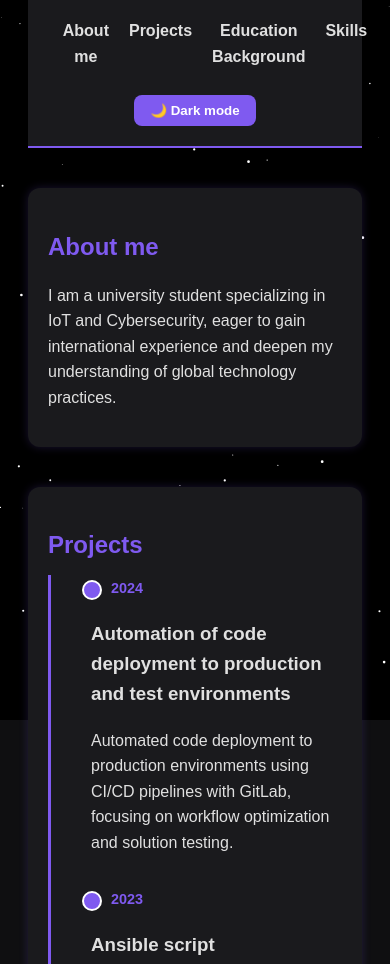
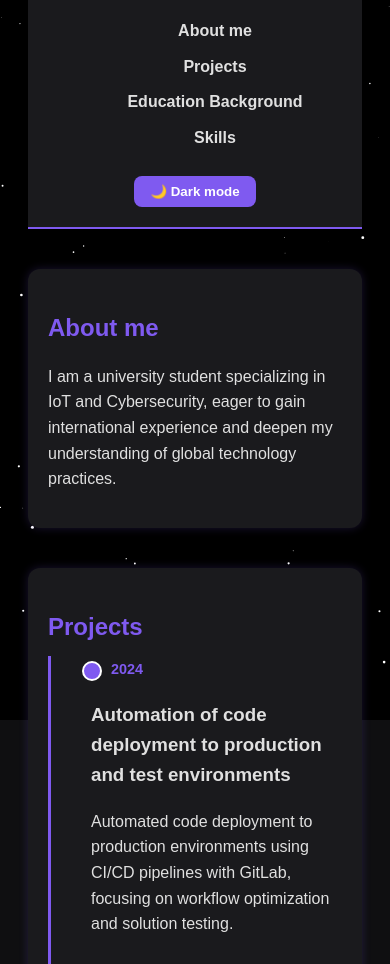
Before and after one commit to Elbayly-Amir/first_portfolio, a plain HTML site: page index.html in a window 390 px wide. Shown: the part 124-1088 px from the top of the page. Drawn offline with Linux system fonts and the light colour scheme.

Commit message:
responive web site

```diff
--- a/style.css
+++ b/style.css
@@ -157,3 +157,20 @@
   #theme-toggle:hover {
     background-color: #9a80f2;
   }
+
+  @media (max-width: 600px) {
+  body {
+    font-size: 16px;
+  }
+  .timeline, .skills-grid {
+    flex-direction: column;
+    align-items: stretch;
+  }
+  header nav ul {
+    flex-direction: column;
+    gap: 10px;
+  }
+  .timeline-item, .skill {
+    width: 100%;
+  }
+}
```
